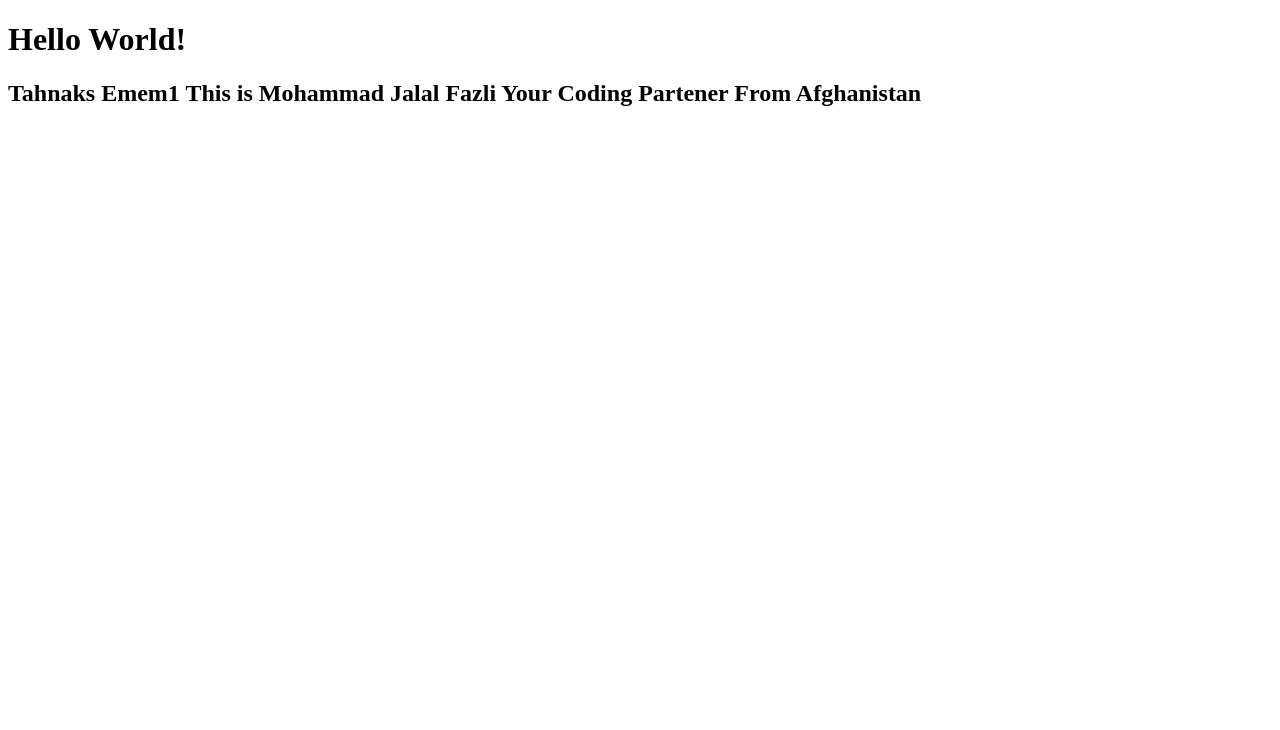
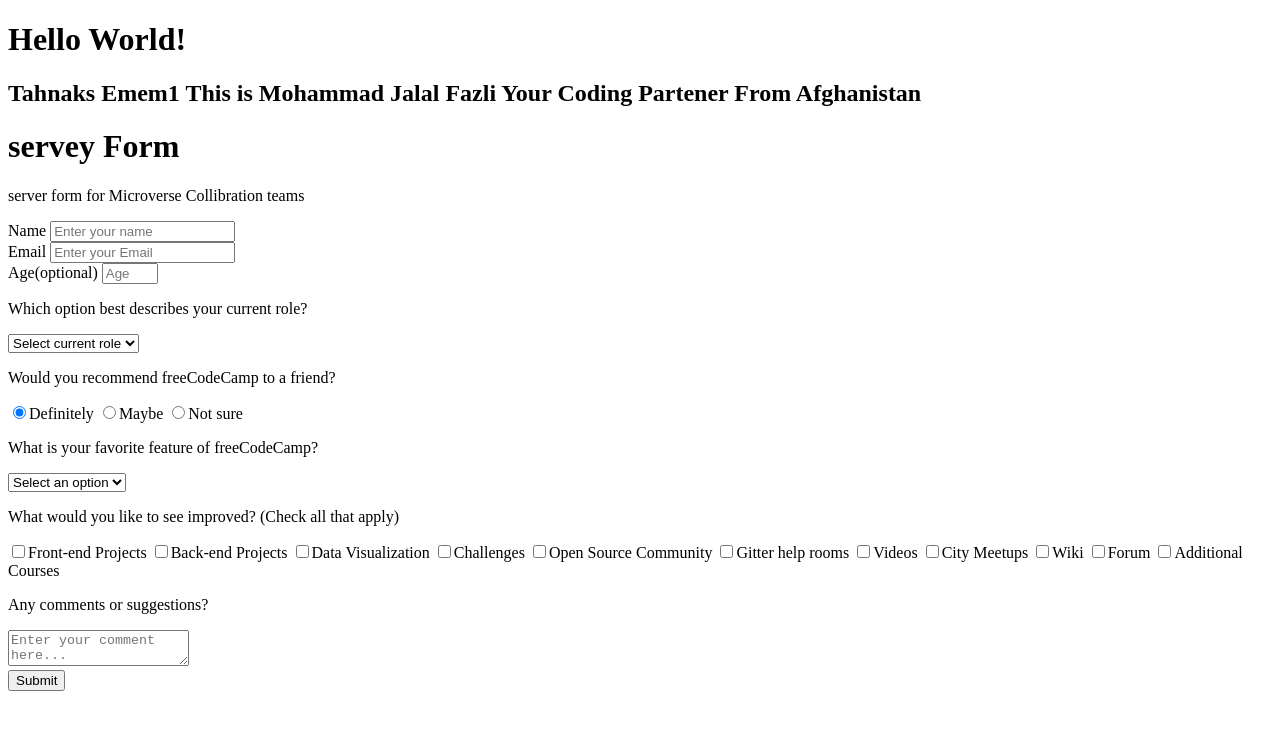
Before and after one commit to ecekpo/Emem-Mohammad, a plain HTML site: page index.html in a window 1280 px wide. Drawn offline with Linux system fonts and the light colour scheme.

Commit message:
All changes that i made here

```diff
--- a/index.html
+++ b/index.html
@@ -9,6 +9,92 @@
   <body>
     <h1>Hello World!</h1>
     <h2> Tahnaks Emem1 This is Mohammad Jalal Fazli Your Coding Partener From Afghanistan </h2>
+
+    <header>
+      <h1 id="title"> servey Form</h1>
+      <p id="description">  server form for Microverse Collibration teams </p>
+    </header>
+
+    <form id="survey-form">
+      <div >
+        <label id="name-label" for="name">Name</label>
+        <input type="text" name="name" id="name"  placeholder="Enter your name" required="">
+      </div>
+      <div >
+        <label id="email-label" for="email">Email</label>
+        <input type="email" name="email" id="email"  placeholder="Enter your Email" required="">
+      </div>
+      <div >
+        <label id="number-label" for="number">Age<span class="clue">(optional)</span></label>
+        <input type="number" name="age" id="number" min="10" max="99"  placeholder="Age">
+      </div>
+      <div >
+        <p>Which option best describes your current role?</p>
+        <select id="dropdown" name="role"  required="">
+          <option disabled="" selected="" value="">Select current role</option>
+          <option value="student">Student</option>
+          <option value="job">Full Time Job</option>
+          <option value="learner">Full Time Learner</option>
+          <option value="preferNo">Prefer not to say</option>
+          <option value="other">Other</option>
+        </select>
+      </div>
+
+      <div >
+        <p>Would you recommend freeCodeCamp to a friend?</p>
+        <label>
+          <input name="user-recommend" value="definitely" type="radio" class="input-radio" checked="">Definitely</label>
+        <label>
+          <input name="user-recommend" value="maybe" type="radio" class="input-radio">Maybe</label>
+
+        <label><input name="user-recommend" value="not-sure" type="radio" class="input-radio">Not sure</label>
+      </div>
+
+      <div >
+        <p>
+          What is your favorite feature of freeCodeCamp?
+        </p>
+        <select id="most-like" name="mostLike"  required="">
+          <option disabled="" selected="" value="">Select an option</option>
+          <option value="challenges">Challenges</option>
+          <option value="projects">Projects</option>
+          <option value="community">Community</option>
+          <option value="openSource">Open Source</option>
+        </select>
+      </div>
+
+      <div >
+        <p>
+          What would you like to see improved?
+          <span class="clue">(Check all that apply)</span>
+        </p>
+
+        <label><input name="prefer" value="front-end-projects" type="checkbox" class="input-checkbox">Front-end Projects</label>
+        <label>
+          <input name="prefer" value="back-end" type="checkbox" class="input-checkbox">Back-end Projects</label>
+        <label><input name="prefer" value="data-visualization" type="checkbox" class="input-checkbox">Data Visualization</label>
+        <label><input name="prefer" value="challenges" type="checkbox" class="input-checkbox">Challenges</label>
+        <label><input name="prefer" value="open-source-community" type="checkbox" class="input-checkbox">Open Source Community</label>
+        <label><input name="prefer" value="gitter-help-rooms" type="checkbox" class="input-checkbox">Gitter help rooms</label>
+        <label><input name="prefer" value="videos" type="checkbox" class="input-checkbox">Videos</label>
+        <label><input name="prefer" value="city-meetups" type="checkbox" class="input-checkbox">City Meetups</label>
+        <label><input name="prefer" value="wiki" type="checkbox" class="input-checkbox">Wiki</label>
+        <label><input name="prefer" value="forum" type="checkbox" class="input-checkbox">Forum</label>
+        <label><input name="prefer" value="additional-courses" type="checkbox" class="input-checkbox">Additional Courses</label>
+      </div>
+
+      <div >
+        <p>Any comments or suggestions?</p>
+        <textarea id="comments" class="input-textarea" name="comment" placeholder="Enter your comment here..."></textarea>
+      </div>
+
+      <div >
+        <button type="submit" id="submit" class="submit-button">
+          Submit
+        </button>
+      </div>
+    </form>
+
     <script src="https://cdn.freecodecamp.org/testable-projects-fcc/v1/bundle.js"></script>
 
     <!--
```
